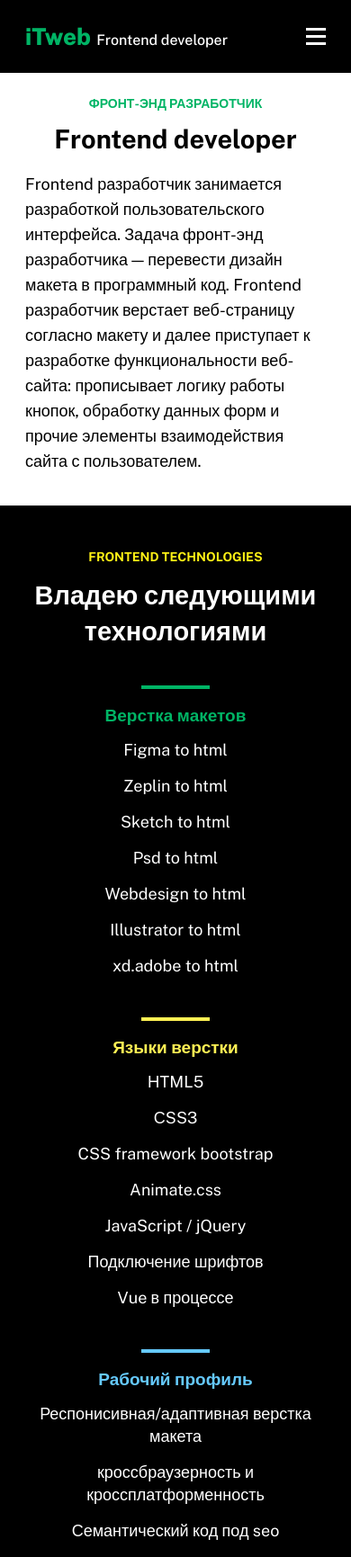
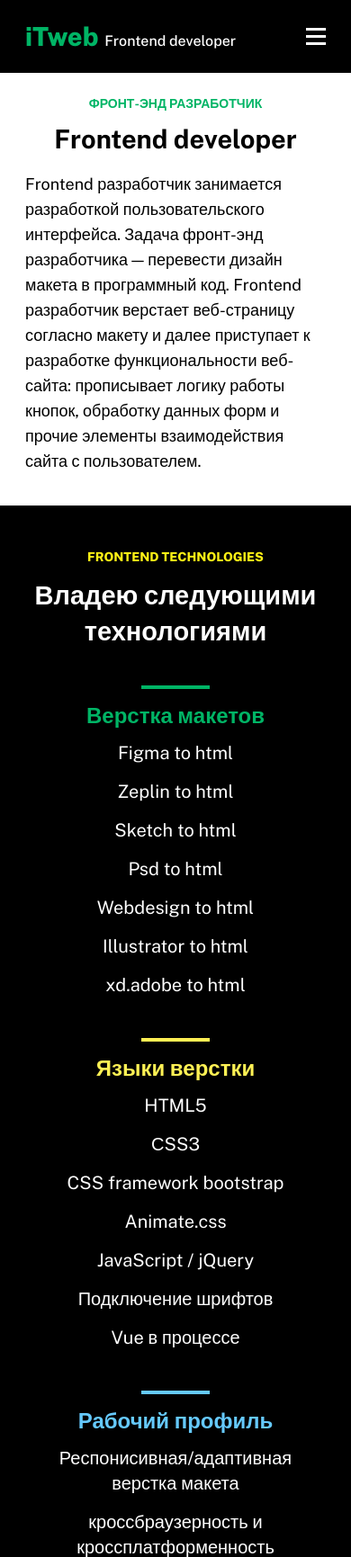
Before and after one commit to Konder1971/iTweb, a PHP site: page / in a window 390 px wide. Shown: the top 1731 px of the page at 90% size. Run offline with PHP 8.4, Linux system fonts and the light colour scheme.

Commit message:
dsfgfd
dfgdf

```diff
--- a/css/style.css
+++ b/css/style.css
@@ -591,7 +591,7 @@ body {
 }
 @media (max-width: 440px) {
 	.logo {
-		font-size: 26px;
+		font-size: 29px;
 		font-weight: 600;
 	}
 	.logo em {
@@ -795,7 +795,7 @@ body {
 	.dawop-up {
 		font-size: 14px;
 		line-height: 25px;
-		font-weight: 700;
+		font-weight: 800;
 		margin-bottom: 10px;
 	}
 	.dawop-header h2 {
@@ -834,14 +834,14 @@ body {
 		width: 100%;
 	}
 	.dawop-col h3 {
-		font-size: 19px;
+		font-size: 24px;
 		line-height: 26px;
 		font-weight: 600;
-		margin-bottom: 13px;
+		margin-bottom: 15px;
 	}
 	.dawop-col li {
-		font-size: 18px;
-		line-height: 25px;
+		font-size: 20px;
+		line-height: 28px;
 		margin-bottom: 15px;
 	}
 	.dawop-col li:last-child {
```
